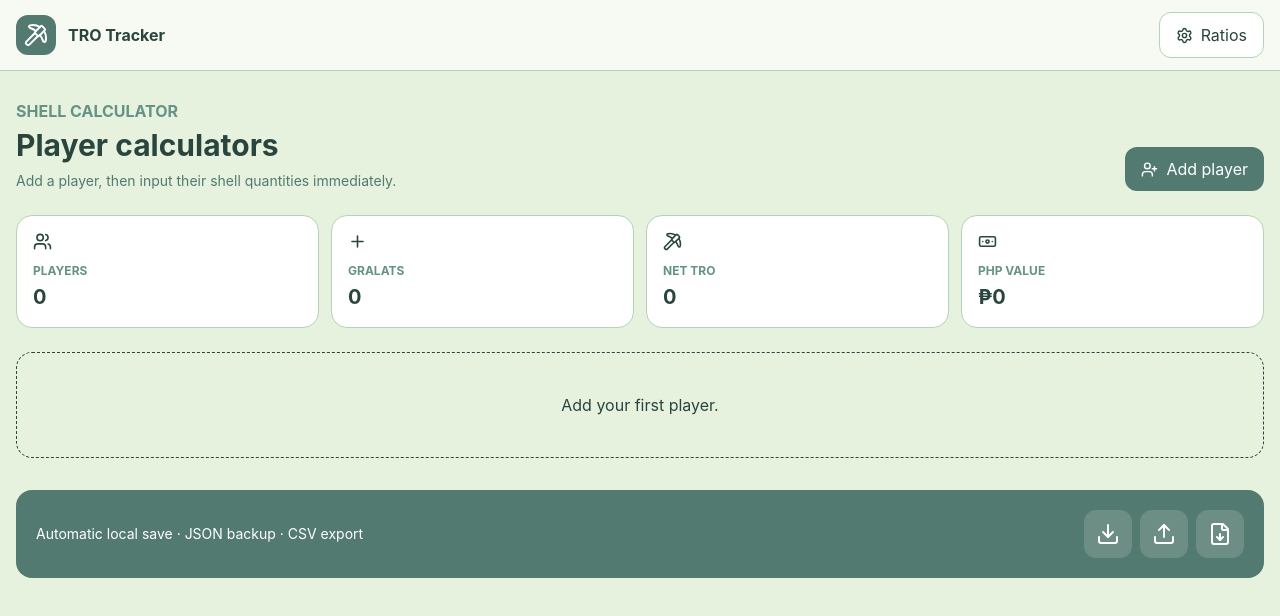
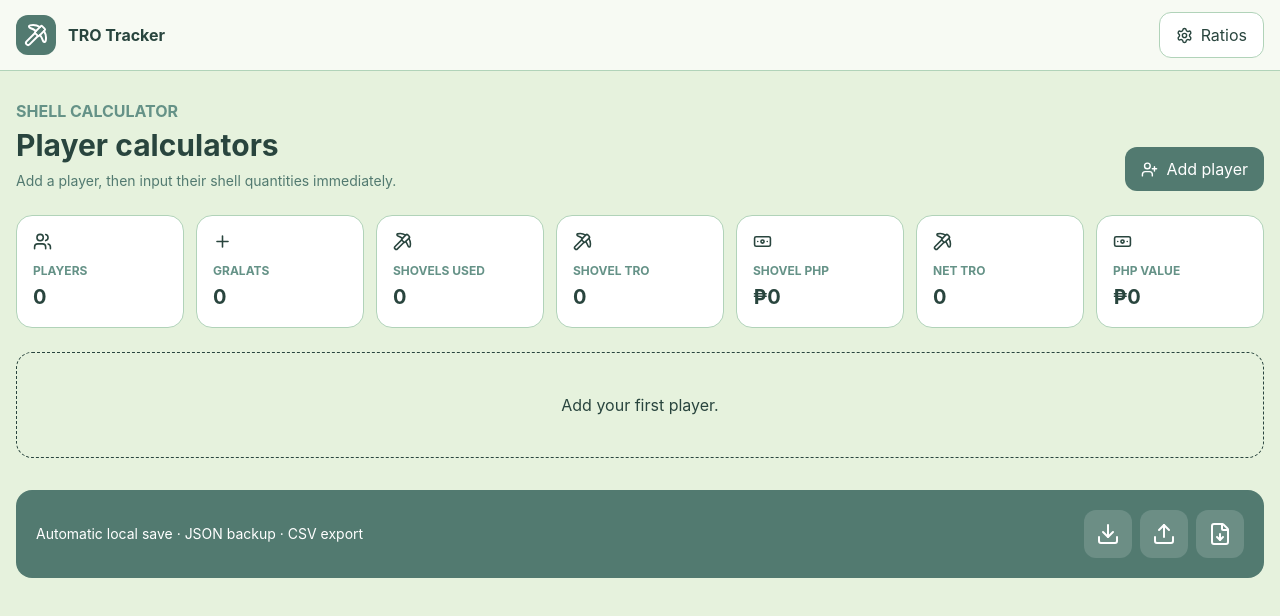
Before and after one commit to kramogs-bug/tro-tracker, a React (Vite) app: page / in a window 1280 px wide. Shown: the top 616 px of the page. Built offline with nearby package versions, Linux system fonts and the light colour scheme.

Commit message:
Show shovel totals and values

```diff
--- a/src/App.jsx
+++ b/src/App.jsx
@@ -333,7 +333,7 @@ function PlayerCalculator({ player, state: rawState, setState, onBack }) {
           </p>
         </aside>
       </section>
-      <div className="mt-6 grid grid-cols-2 gap-3 lg:grid-cols-4">
+      <div className="mt-6 grid grid-cols-2 gap-3 lg:grid-cols-3 xl:grid-cols-6">
         <Stat
           label="Total Gralats"
           value={format(total.gralats)}
@@ -343,6 +343,21 @@ function PlayerCalculator({ player, state: rawState, setState, onBack }) {
           label="Gross TRO"
           value={format(total.grossTro)}
           icon={<Pickaxe size={19} />}
+        />
+        <Stat
+          label="Shovels used"
+          value={format(total.shovels)}
+          icon={<Pickaxe size={19} />}
+        />
+        <Stat
+          label="Shovel value"
+          value={`${format(total.deduction)} TRO`}
+          icon={<Pickaxe size={19} />}
+        />
+        <Stat
+          label="Shovel PHP"
+          value={`₱${format(toPhp(total.deduction, state.settings))}`}
+          icon={<Banknote size={19} />}
         />
         <Stat
           label="Net TRO"
@@ -378,6 +393,13 @@ function PlayerCalculator({ player, state: rawState, setState, onBack }) {
                       )
                       .join(" · ") || "Shovels only"}
                   </p>
+                  {summary.shovels > 0 ? (
+                    <p className="mt-1 text-xs font-bold text-red-700">
+                      {format(summary.shovels)} shovels ={" "}
+                      {format(summary.deduction)} TRO = ₱
+                      {format(toPhp(summary.deduction, state.settings))}
+                    </p>
+                  ) : null}
                 </div>
                 <div className="flex items-center gap-3">
                   <strong>{format(summary.netTro)} TRO</strong>
@@ -436,13 +458,25 @@ export default function App() {
         (sum, row) => ({
           gralats: sum.gralats + row.summary.gralats,
           grossTro: sum.grossTro + row.summary.grossTro,
+          shovels: sum.shovels + row.summary.shovels,
           deduction: sum.deduction + row.summary.deduction,
           netTro: sum.netTro + row.summary.netTro,
+          shovelPhp:
+            sum.shovelPhp +
+            toPhp(row.summary.deduction, row.player.settings || state.settings),
           php:
             sum.php +
             toPhp(row.summary.netTro, row.player.settings || state.settings),
         }),
-        { gralats: 0, grossTro: 0, deduction: 0, netTro: 0, php: 0 },
+        {
+          gralats: 0,
+          grossTro: 0,
+          shovels: 0,
+          deduction: 0,
+          netTro: 0,
+          php: 0,
+          shovelPhp: 0,
+        },
       ),
     [playerSummaries, state.settings],
   );
@@ -517,7 +551,7 @@ export default function App() {
                 <UserPlus size={17} /> Add player
               </button>
             </header>
-            <div className="mt-6 grid grid-cols-2 gap-3 lg:grid-cols-4">
+            <div className="mt-6 grid grid-cols-2 gap-3 lg:grid-cols-4 xl:grid-cols-7">
               <Stat
                 label="Players"
                 value={state.players.length}
@@ -527,6 +561,21 @@ export default function App() {
                 label="Gralats"
                 value={format(total.gralats)}
                 icon={<Plus size={19} />}
+              />
+              <Stat
+                label="Shovels used"
+                value={format(total.shovels)}
+                icon={<Pickaxe size={19} />}
+              />
+              <Stat
+                label="Shovel TRO"
+                value={format(total.deduction)}
+                icon={<Pickaxe size={19} />}
+              />
+              <Stat
+                label="Shovel PHP"
+                value={`₱${format(total.shovelPhp)}`}
+                icon={<Banknote size={19} />}
               />
               <Stat
                 label="Net TRO"
@@ -565,7 +614,13 @@ export default function App() {
                             {format(playerTotal.netTro)} TRO
                           </strong>
                           <small>
-                            ₱{format(toPhp(playerTotal.netTro, player.settings || state.settings))}
+                            ₱
+                            {format(
+                              toPhp(
+                                playerTotal.netTro,
+                                player.settings || state.settings,
+                              ),
+                            )}
                           </small>
                         </span>
                       </div>
@@ -660,9 +715,18 @@ export default function App() {
         <RatioForm
           settings={selected?.settings || state.settings}
           onSave={(settings) => {
-            setState((current) => selected
-              ? { ...current, players: current.players.map((player) => player.id === selected.id ? { ...player, settings } : player) }
-              : { ...current, settings });
+            setState((current) =>
+              selected
+                ? {
+                    ...current,
+                    players: current.players.map((player) =>
+                      player.id === selected.id
+                        ? { ...player, settings }
+                        : player,
+                    ),
+                  }
+                : { ...current, settings },
+            );
             setModal(null);
           }}
           onClose={() => setModal(null)}
--- a/src/tracker.js
+++ b/src/tracker.js
@@ -115,11 +115,12 @@ export function summarize(transactions, settings) {
       const value = transactionValues(t, settings);
       sum.gralats += value.gralats;
       sum.grossTro += value.grossTro;
+      sum.shovels += t.type === "shovel" ? t.quantity : 0;
       sum.deduction += value.deduction;
       sum.netTro += value.netTro;
       return sum;
     },
-    { gralats: 0, grossTro: 0, deduction: 0, netTro: 0 },
+    { gralats: 0, grossTro: 0, shovels: 0, deduction: 0, netTro: 0 },
   );
 }
 export function toPhp(tro, settings) {
```
